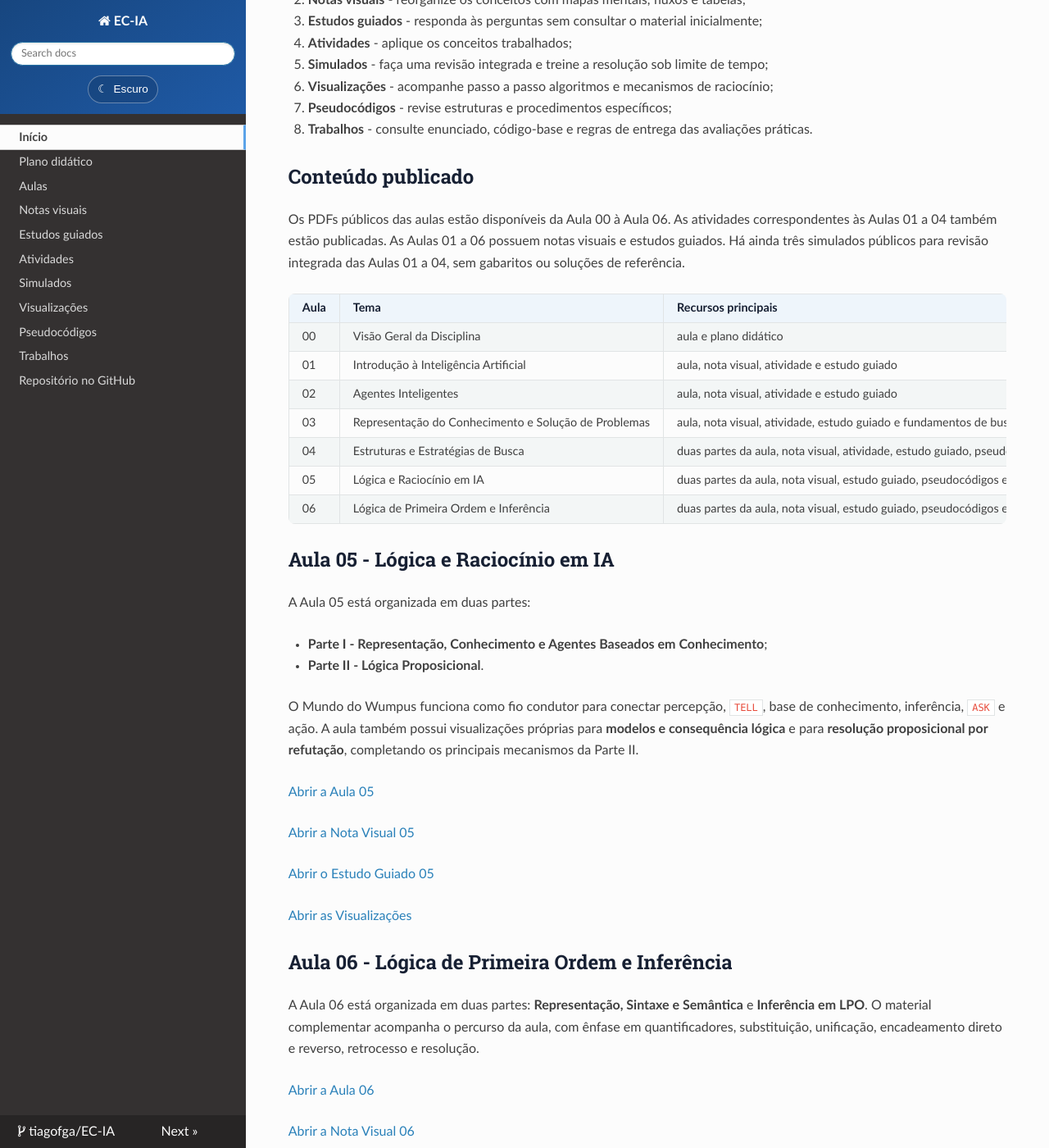
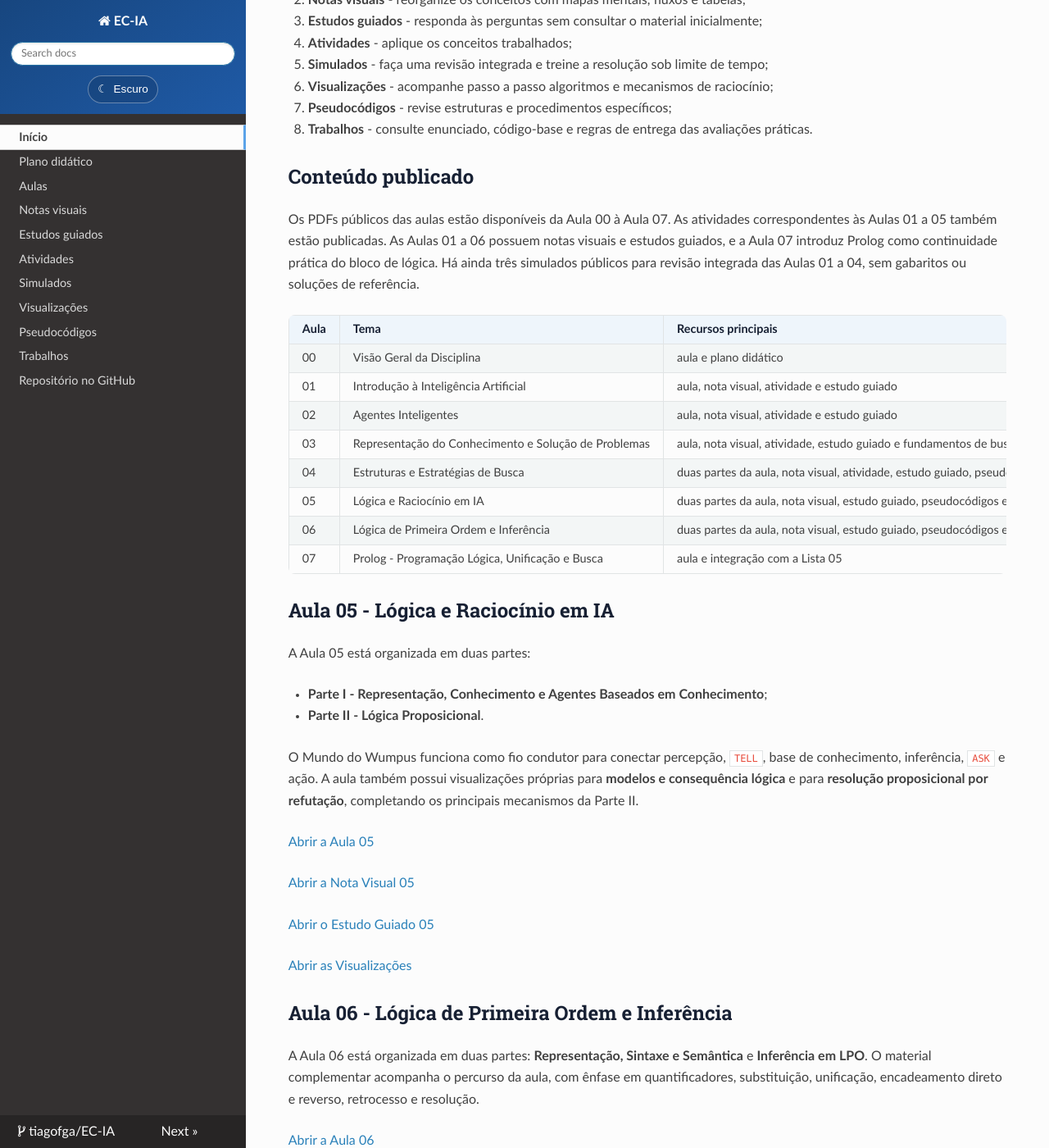
Before and after one commit to tiagofga/EC-IA, an MkDocs documentation site: the page built from docs/index.md, in a window 1280 px wide and 1400 px high, scrolled down 549 px. Shown: the whole window at 82% size. Built offline with MkDocs 1.6.1, drawn with Linux system fonts in a browser that asks for light colours; nearby versions of some CDN libraries; some of the changed text lies outside the part shown.

Commit message:
docs(site): update home for aula 07 and lista 05

```diff
--- a/docs/index.md
+++ b/docs/index.md
@@ -21,7 +21,7 @@
 
 ## Conteúdo publicado
 
-Os PDFs públicos das aulas estão disponíveis da Aula 00 à Aula 06. As atividades correspondentes às Aulas 01 a 04 também estão publicadas. As Aulas 01 a 06 possuem notas visuais e estudos guiados. Há ainda três simulados públicos para revisão integrada das Aulas 01 a 04, sem gabaritos ou soluções de referência.
+Os PDFs públicos das aulas estão disponíveis da Aula 00 à Aula 07. As atividades correspondentes às Aulas 01 a 05 também estão publicadas. As Aulas 01 a 06 possuem notas visuais e estudos guiados, e a Aula 07 introduz Prolog como continuidade prática do bloco de lógica. Há ainda três simulados públicos para revisão integrada das Aulas 01 a 04, sem gabaritos ou soluções de referência.
 
 | Aula | Tema | Recursos principais |
 |---|---|---|
@@ -32,6 +32,7 @@
 | 04 | Estruturas e Estratégias de Busca | duas partes da aula, nota visual, atividade, estudo guiado, pseudocódigos, visualizações e Trabalho 01 |
 | 05 | Lógica e Raciocínio em IA | duas partes da aula, nota visual, estudo guiado, pseudocódigos e visualizações de Wumpus, modelos e resolução |
 | 06 | Lógica de Primeira Ordem e Inferência | duas partes da aula, nota visual, estudo guiado, pseudocódigos e visualizações de unificação e inferência |
+| 07 | Prolog - Programação Lógica, Unificação e Busca | aula e integração com a Lista 05 |
 
 ## Aula 05 - Lógica e Raciocínio em IA
 
@@ -61,6 +62,16 @@
 [Abrir o Estudo Guiado 06](estudos-guiados/06-lpo-inferencia/README.md)
 
 [Abrir as Visualizações](visualizacoes/)
+
+## Aula 07 - Prolog
+
+A Aula 07 transforma em execução os mecanismos estudados anteriormente em LPO. O conteúdo trabalha fatos, regras, consultas, variáveis, unificação, resolução de metas, encadeamento reverso, retrocesso e recursão.
+
+A conexão com busca aparece em um exemplo de alcançabilidade em grafos, relacionando o comportamento operacional do Prolog com busca em profundidade.
+
+[Abrir a Aula 07](aulas/)
+
+[Abrir a Lista 05](atividades/)
 
 ## Notas visuais
 
```
